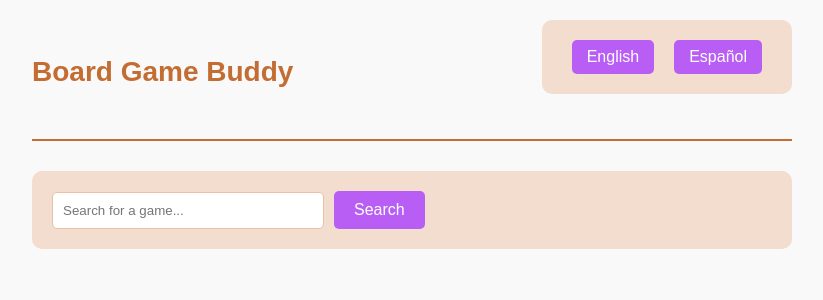
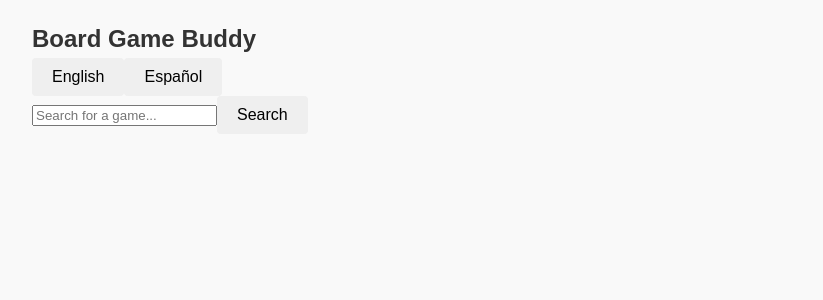
Before and after one commit to claudiabg-c/board-game-buddy, a React (Create React App) app: page / in a window 1280 px wide. Shown: the top 300 px of the page, without its empty margins (228-1051 px from the left). Built offline with nearby package versions, Linux system fonts and the light colour scheme.

Commit message:
Add base SCSS structure and import components styles

```diff
--- a/src/assets/styles/main.scss
+++ b/src/assets/styles/main.scss
@@ -13,35 +13,7 @@
     padding: 20px;
     background-color: $background-color;
     color: $text-color;
-    nav {
-        display: flex;
-        justify-content: space-between;
-        align-items: center;
-        margin-bottom: 30px;
-        padding-bottom: 15px;
-        border-bottom: 2px solid $primary-color;
-        h1 {
-            font-size: 28px;
-            margin: 0;
-            color: $primary-color;
-        }
-        div {
-            button {
-                margin-left: 10px;
-                padding: 8px 15px;
-                background-color: $secondary-color;
-                color: $button-text-color;
-                border: none;
-                border-radius: 5px;
-                cursor: pointer;
-                transition: background-color 0.3s ease;
-                &:hover {
-                    background-color: darken($secondary-color, 10%);
-                }
-            }
-        }
-    }
-    div {
+    section {
         margin-bottom: 30px;
         input[type="text"] {
             padding: 10px;
@@ -59,21 +31,20 @@
             border-radius: 5px;
             cursor: pointer;
             transition: background-color 0.3s ease;
-
             &:hover {
                 background-color: darken($primary-color, 10%);
             }
         }
         ul, ol {
             list-style-type: none;
-            padding: 0;
+            padding: 20px 0;
             li {
+                cursor: pointer;
                 margin-bottom: 10px;
                 padding: 10px;
                 background-color: lighten($tertiary-color, 35%);
                 border-radius: 5px;
                 transition: background-color 0.3s ease;
-
                 &:hover {
                     background-color: lighten($tertiary-color, 30%);
                 }
@@ -84,11 +55,8 @@
             margin-bottom: 15px;
             color: $secondary-color;
         }
-        ol {
-            padding-left: 20px;
-        }
     }
-    div:nth-last-child(2), div:last-child {
+    section {
         background-color: lighten($primary-color, 40%);
         padding: 20px;
         border-radius: 10px;
```
